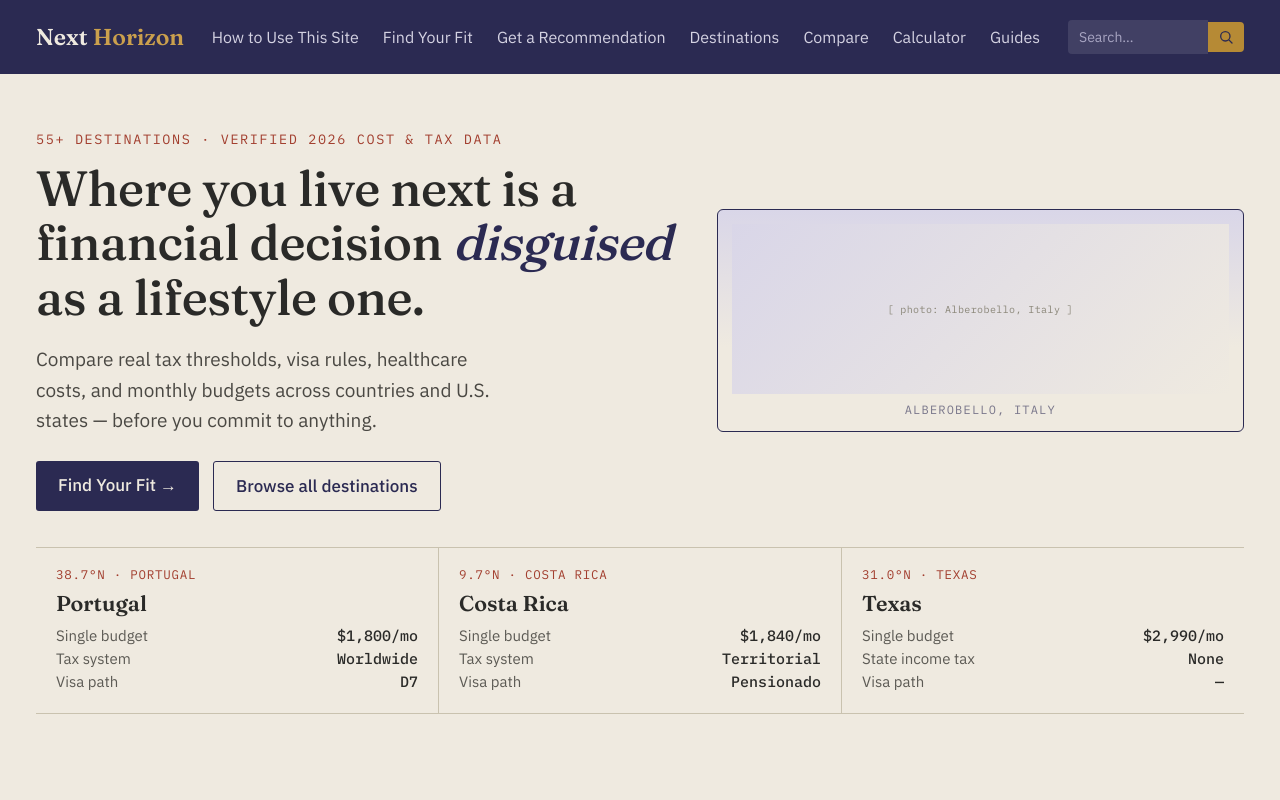
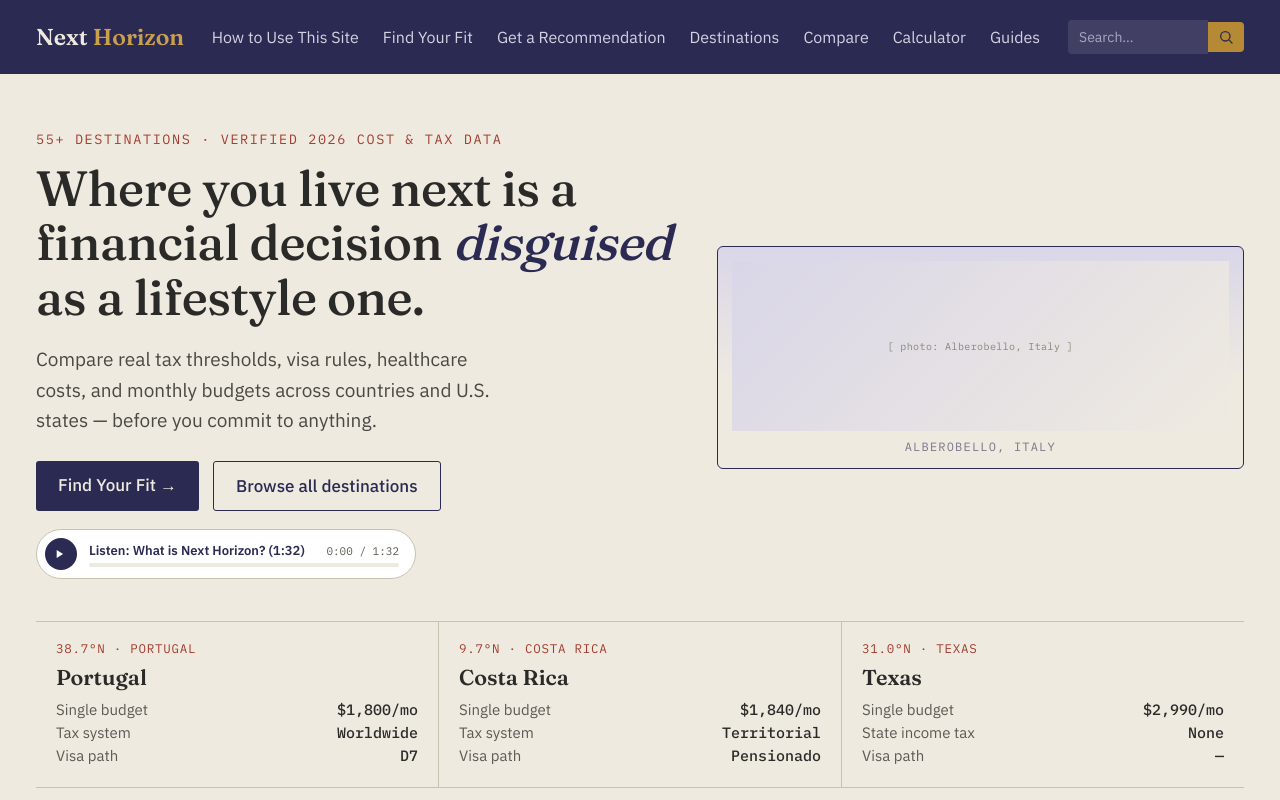
Before and after one commit to lscates1-tech/retirement-navigator, a Next.js app: page / in a window 1280 px wide. Shown: the top 800 px of the page. Built offline with nearby package versions, Linux system fonts and the light colour scheme.

Commit message:
Add compact audio overview player to homepage hero

```diff
--- a/app/page.js
+++ b/app/page.js
@@ -1,6 +1,7 @@
 import Link from 'next/link';
 import Nav from '@/components/Nav';
 import Footer from '@/components/Footer';
+import AudioOverview from '@/components/AudioOverview';
 import { getDestinationPhoto, getPhotoById } from '@/lib/photos';
 import { getFeaturedDestinations } from '@/lib/notion';
 import styles from './page.module.css';
@@ -80,6 +81,8 @@ export default async function HomePage() {
                 Browse all destinations
               </Link>
             </div>
+
+            <AudioOverview variant="compact" label="Listen: What is Next Horizon? (1:32)" />
           </div>
 
           <div className={styles.plate}>
```
